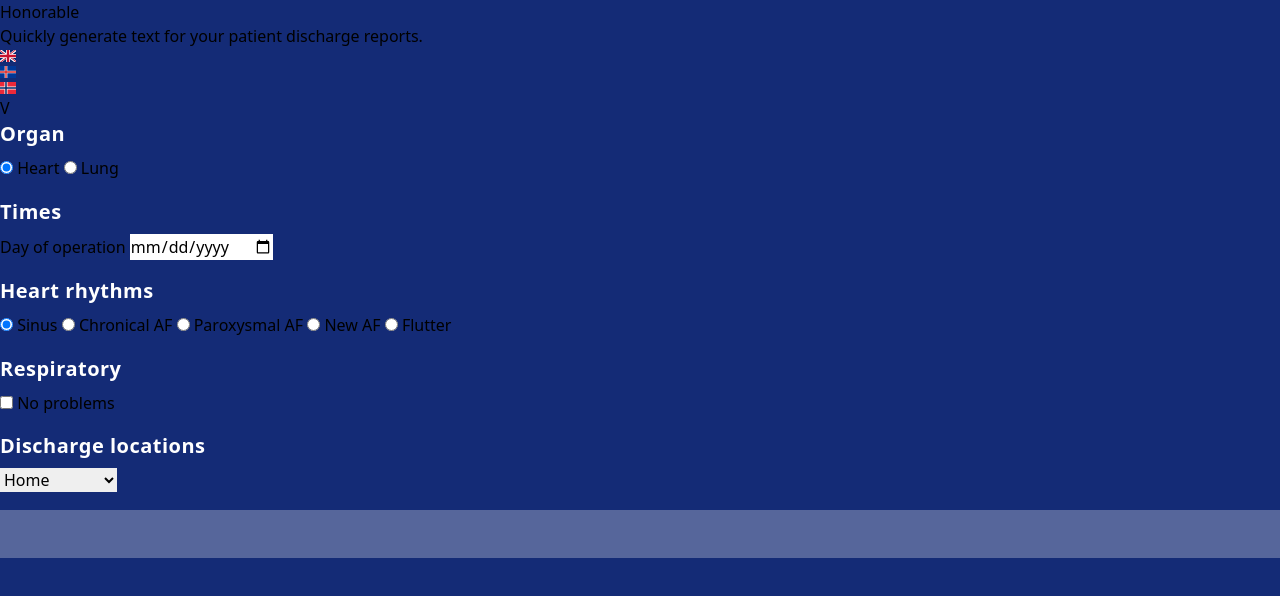
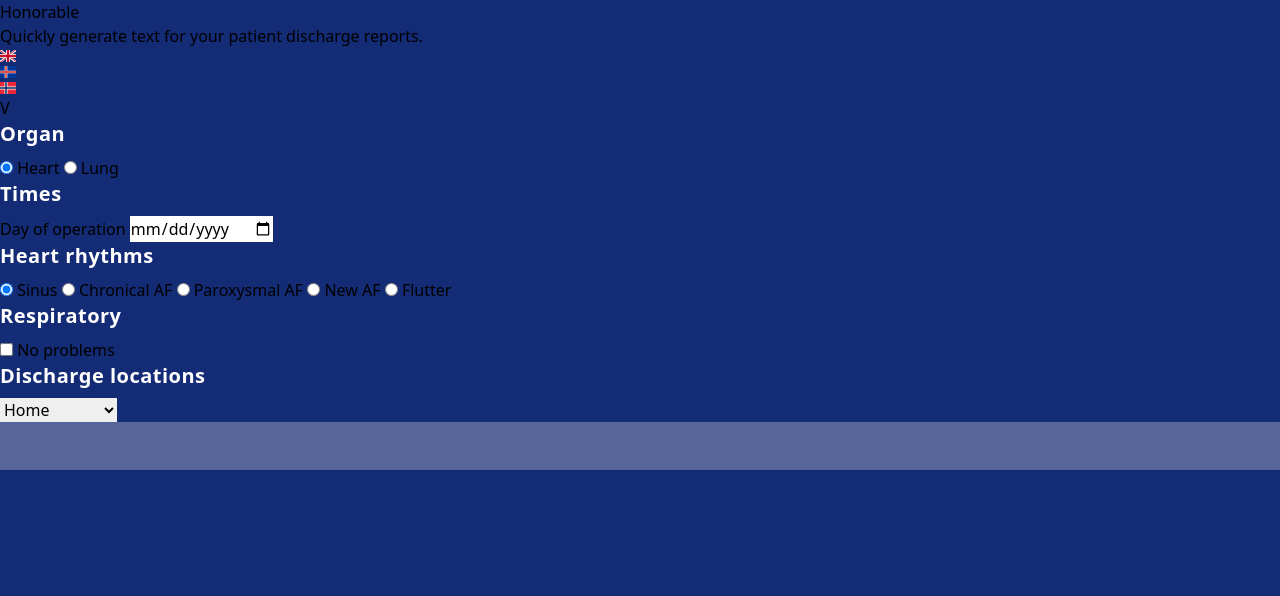
Before and after one commit to lalli-oni/surgical-discharge-tool, a Svelte app: page / in a window 1280 px wide. Shown: the top 596 px of the page. Built offline with nearby package versions, Linux system fonts and the light colour scheme.

Commit message:
Remove non global styling from App

```diff
--- a/src/App.svelte
+++ b/src/App.svelte
@@ -40,13 +40,4 @@
 	body {
 		@apply bg-brand-primary;
 	}
-
-	h2 {
-		font-size: larger;
-		font-weight: 600;
-	}
-
-	section {
-		margin-bottom: 1.1rem;
-	}
 </style>
```
